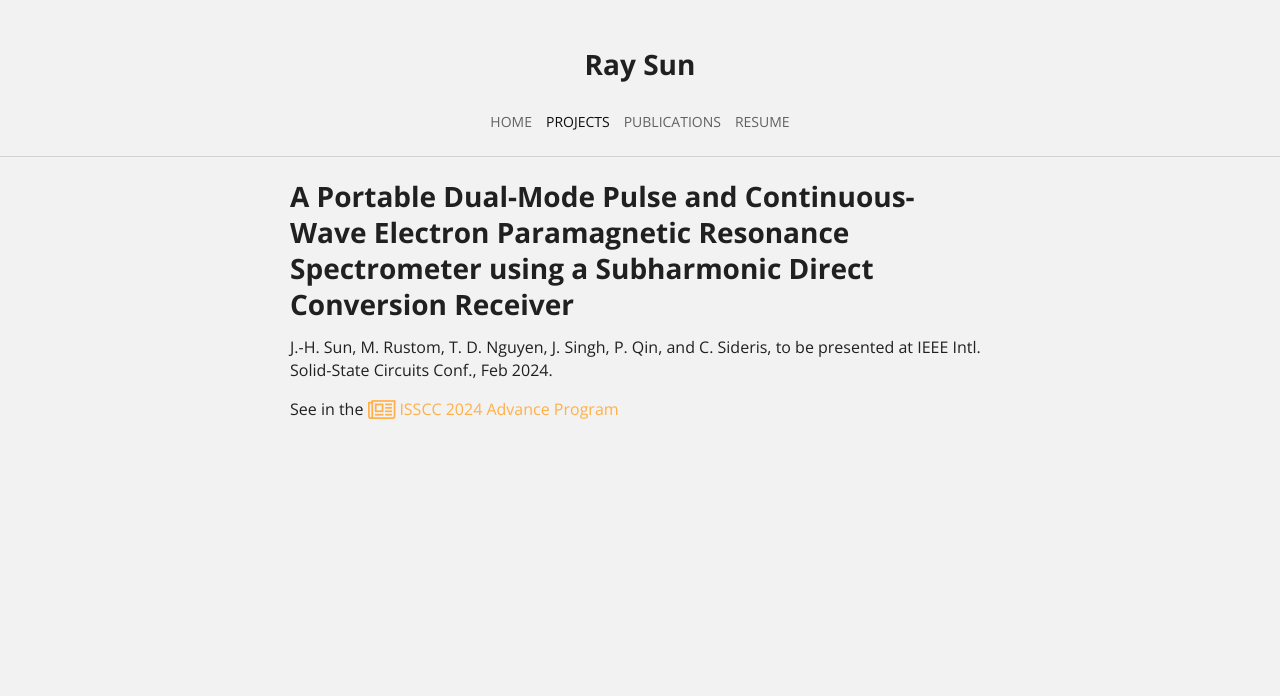
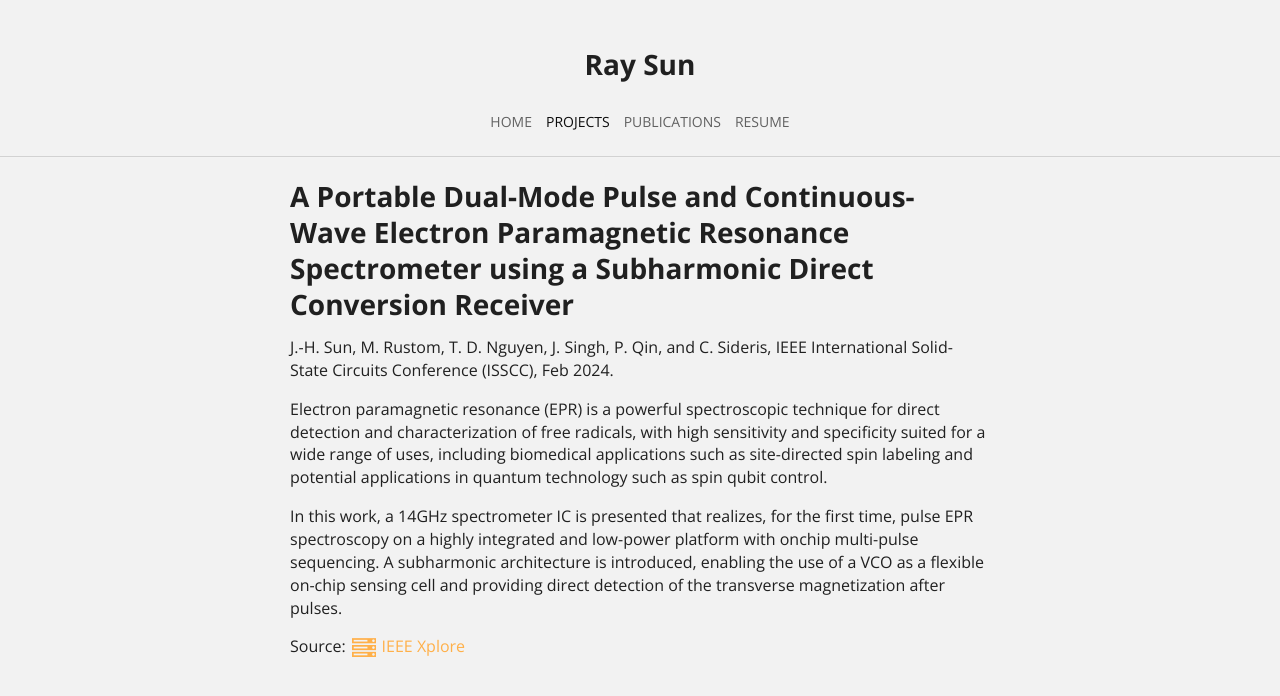
Before and after one commit to ElectronicToast/electronictoast.github.io, a Jekyll site: the page built from essays/2024-02-21.md, in a window 1280 px wide. Shown: the top 696 px of the page. Built offline with Jekyll 4.4.1, drawn with Linux system fonts in a browser that asks for light colours.

Commit message:
Update publications

```diff
--- a/essays/2024-02-21.md
+++ b/essays/2024-02-21.md
@@ -10,8 +10,12 @@ labels:
 Summary: ISSCC 2024
 ---
 
-J.-H. Sun, M. Rustom, T. D. Nguyen, J. Singh, P. Qin, and C. Sideris, to be presented at IEEE Intl. Solid-State Circuits Conf., Feb 2024.
+J.-H. Sun, M. Rustom, T. D. Nguyen, J. Singh, P. Qin, and C. Sideris, IEEE International Solid-State Circuits Conference (ISSCC), Feb 2024.
 
 <!--- split -->
 
-See in the <a href="http://submissions.mirasmart.com/ISSCC2024/PDF/ISSCC2024AdvanceProgram.pdf"><i class="large newspaper icon"></i>ISSCC 2024 Advance Program</a>
+Electron paramagnetic resonance (EPR) is a powerful spectroscopic technique for direct detection and characterization of free radicals, with high sensitivity and specificity suited for a wide range of uses, including biomedical applications such as site-directed spin labeling and potential applications in quantum technology such as spin qubit control.
+
+In this work, a 14GHz spectrometer IC is presented that realizes, for the first time, pulse EPR spectroscopy on a highly integrated and low-power platform with onchip multi-pulse sequencing. A subharmonic architecture is introduced, enabling the use of a VCO as a flexible on-chip sensing cell and providing direct detection of the transverse magnetization after pulses.
+
+Source: <a href="https://ieeexplore.ieee.org/document/10454384/"><i class="large server icon"></i>IEEE Xplore</a>
```
Also changed, not shown: essays/2022-09-21.md (+1 -1 lines).
